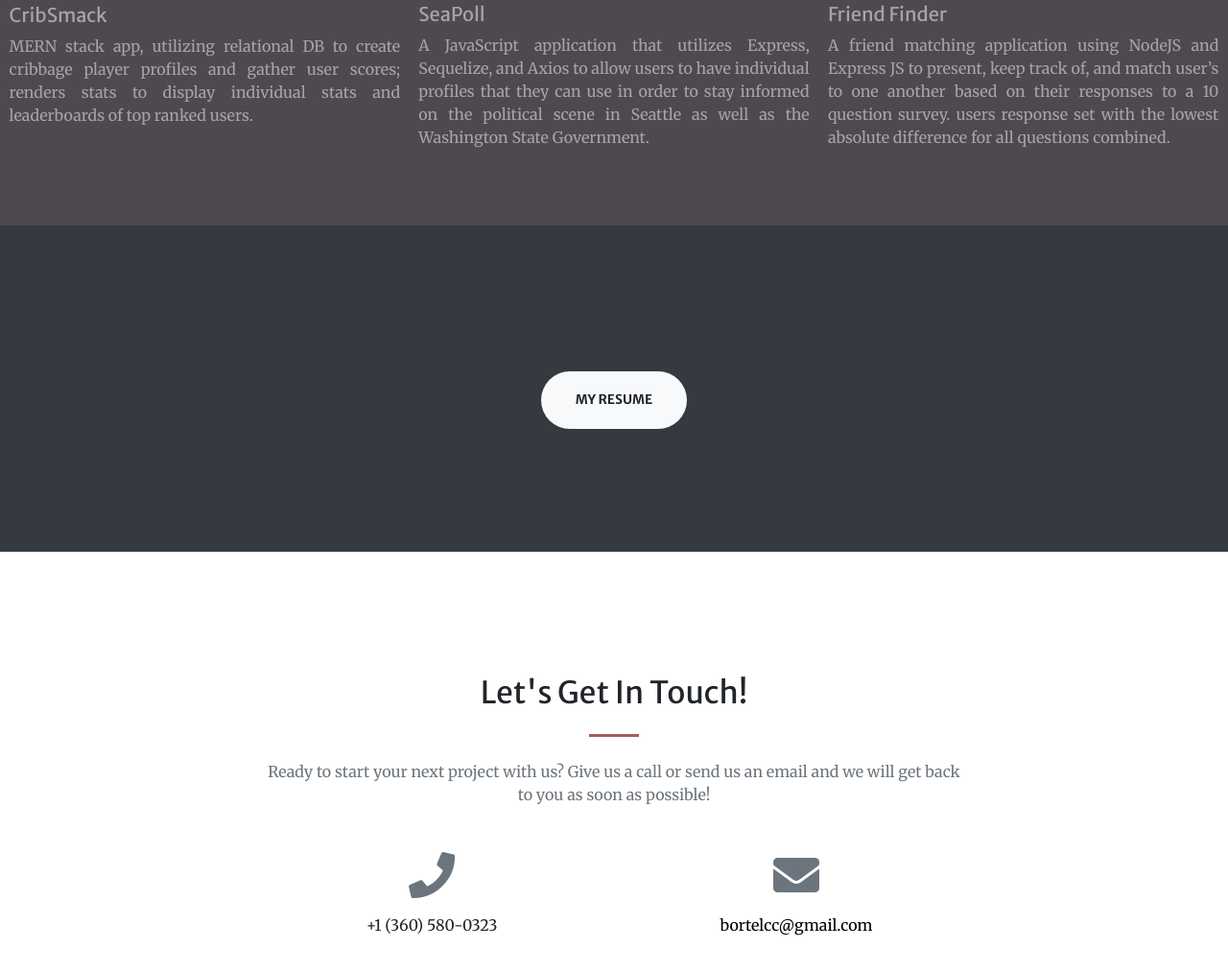
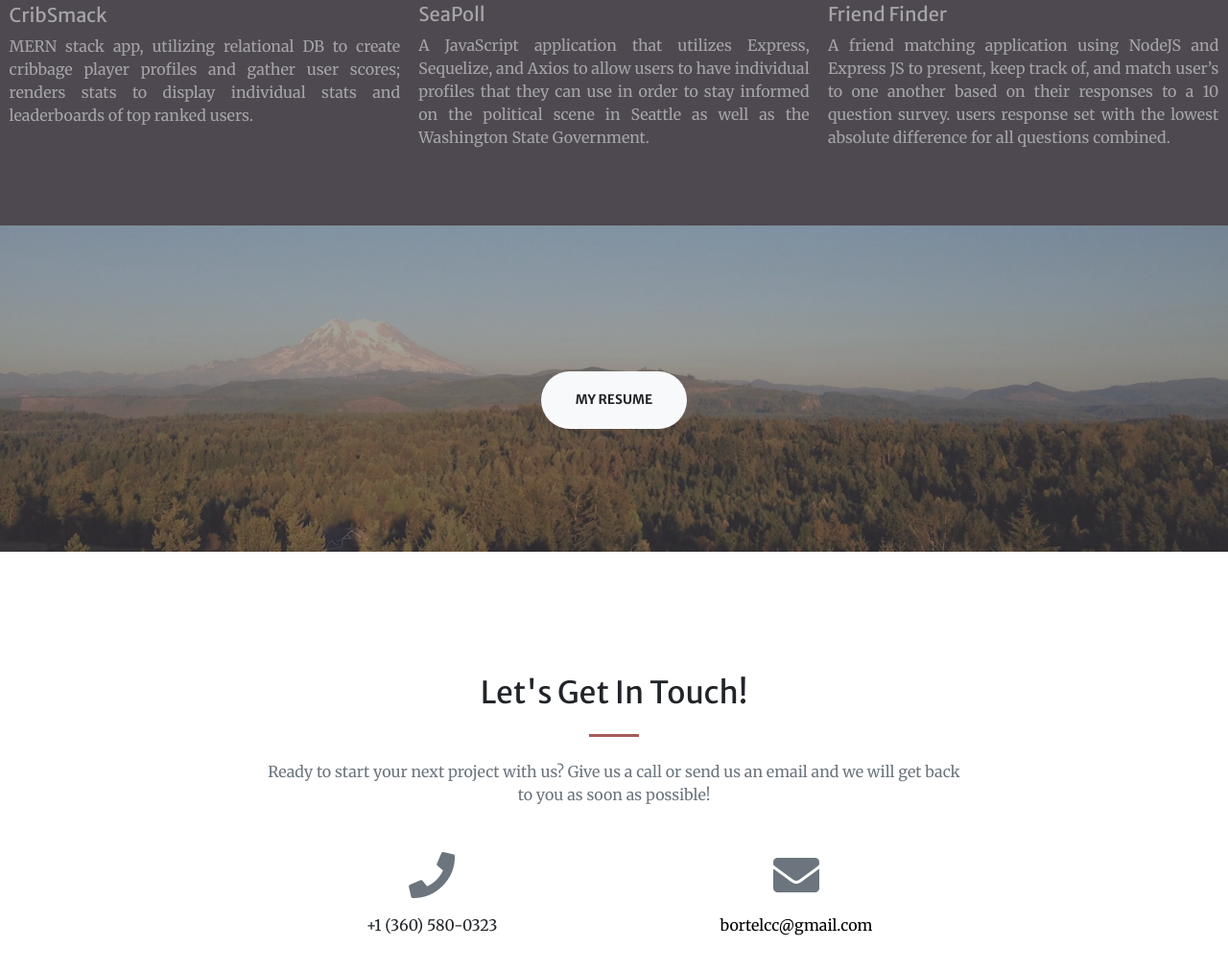
Before and after one commit to Chris-Bortel/Portfolio, a website with bundled scripts: page index.html in a window 1280 px wide. Shown: the part 1535-2548 px from the top of the page at 96% size. Built offline with nearby package versions, Linux system fonts and the light colour scheme; files whose address does not match are found by name.

Commit message:
rainier image added and formatted

```diff
--- a/index.html
+++ b/index.html
@@ -199,7 +199,7 @@
 
 
   <!-- Call to Action Section -->
-  <section class="page-section bg-dark text-white">
+  <section class="page-section bg-dark text-white rainier">
     <div class="container text-center">
       <h2 class="mb-4"></h2>
       <a class="btn btn-light btn-xl" href="https://startbootstrap.com/themes/creative/">my resume</a>
--- a/style.css
+++ b/style.css
@@ -50,3 +50,11 @@ a {
     background: #f8f9fa;
     color: black;
 }
+
+.rainier {
+    background: url("img/rainier.png");
+    background-position: center;
+    background-repeat: no-repeat;
+    background-attachment: scroll;
+    background-size: cover;
+}
```
Also changed, not shown: scss/resumeImg.scss (deleted, +0 -31 lines).
